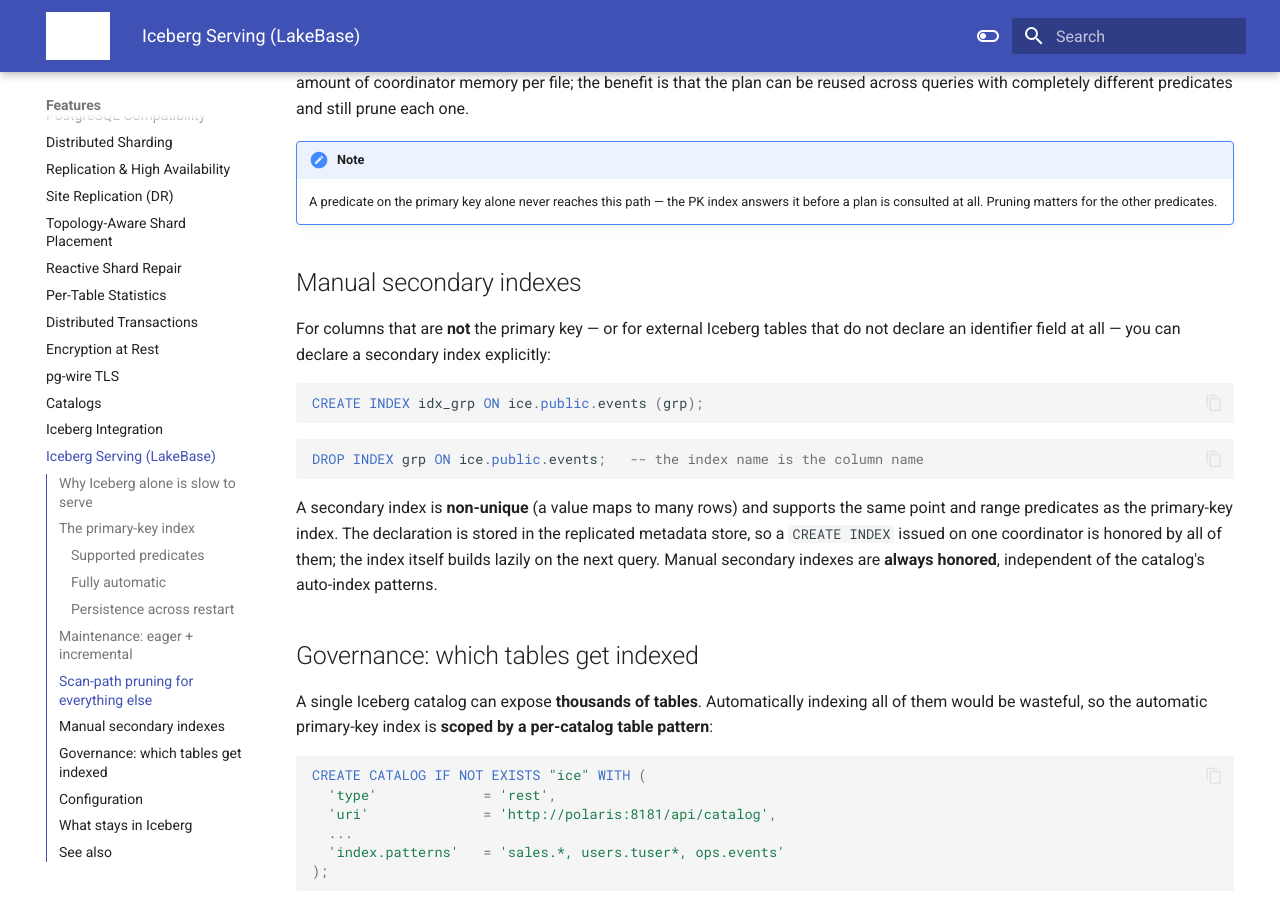
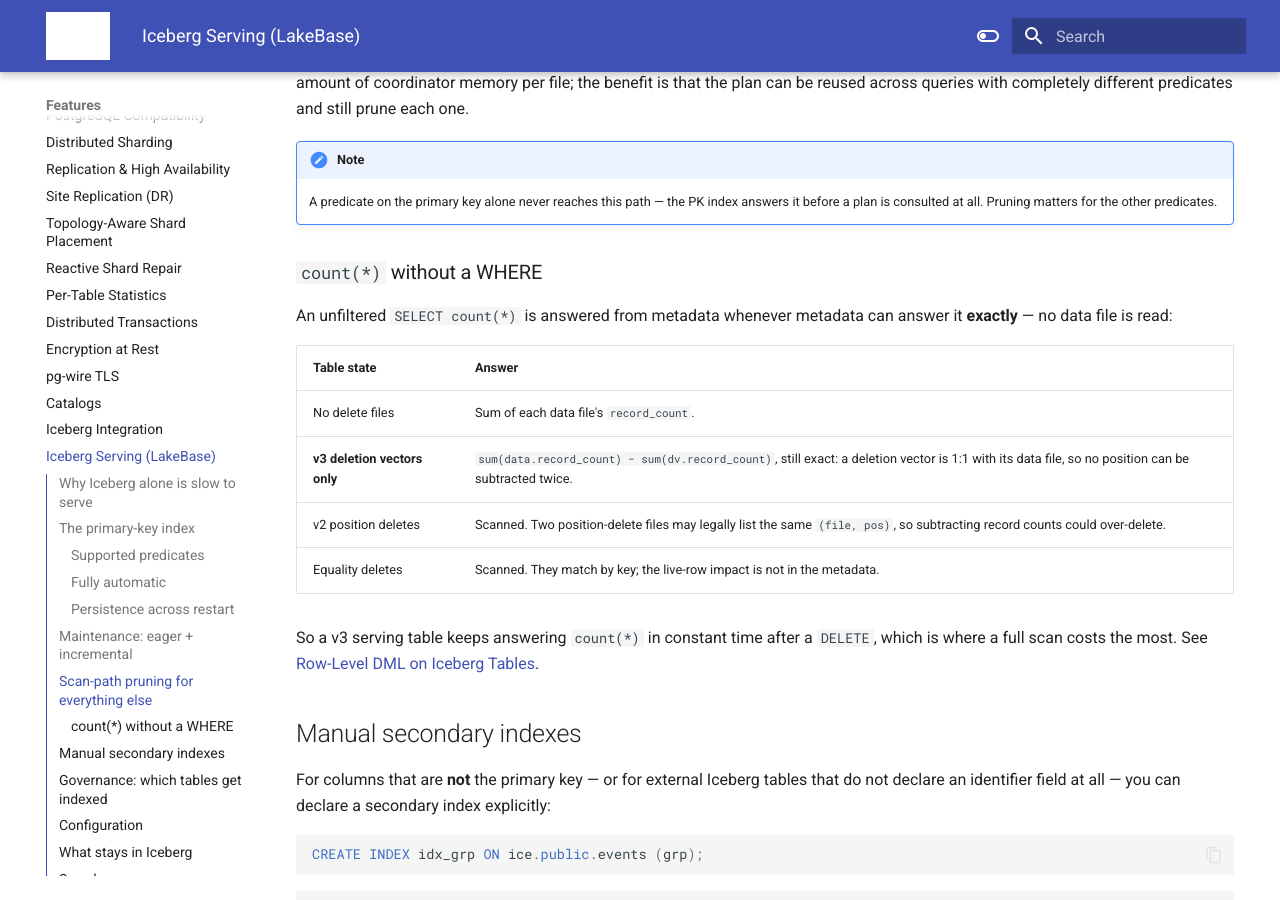
Before and after one commit to cloudcheflabs/neorunbase-docs, an MkDocs documentation site: the page built from docs/features/iceberg-serving.md, in a window 1280 px wide and 900 px high, scrolled down 3107 px. Built offline with MkDocs 1.6.1 and Material for MkDocs 9.7.7, drawn with Linux system fonts in a browser that asks for light colours; the version menu is left out; some of the changed text lies outside the part shown; grey boxes are pictures that could not be loaded.

Commit message:
docs: row-level Iceberg DML, and correct what the old pages claimed about writes
Adds features/iceberg-dml.md covering INSERT/UPDATE/DELETE against a registered
Iceberg table: merge-on-read rather than file rewrite, which delete file each
format version produces, the one-deletion-vector-per-data-file merge and why the
RowDelta has to be validated from the planning snapshot, what matching costs,
WAP behaviour, how count(*) is answered afterwards, and the cross-engine
verification - including the Trino version boundary, since the Trino version
Chango ships cannot read v3 at all.

Corrections to existing pages, which described a read-mostly integration:

- iceberg-integration.md stated that direct INSERT/UPDATE/DELETE were not
  supported and listed that under "What Is Not (Yet) Supported". Both are now
  wrong and are removed.
- The same page said NeorunBase never writes a deletion vector because its sync
  uses equality deletes. True of the sync, not of row-level DML; the two paths
  are now distinguished, and the v3 paragraph became a table naming which
  direction each foreign engine verifies.
- "Branching and tagging" read as if WAP branches were unsupported. Narrowed to
  branch/tag DDL, which is what is actually missing.
- iceberg-wap.md did not mention that row-level DML honours the WAP branch.
- iceberg-serving.md gains the count(*) decision table and notes row-level DML
  among the writes that invalidate the serving index.
- postgresql-compatibility.md documents that a scalar aggregate over an empty
  input returns one row, not zero.

Co-Authored-By: Claude Opus 5 (1M context) <noreply@anthropic.com>

```diff
--- a/docs/features/iceberg-serving.md
+++ b/docs/features/iceberg-serving.md
@@ -94,9 +94,9 @@ Toggle with `neorunbase.iceberg.pk.index.persist` (default `true`).
 The index always reflects the table's current snapshot. Two mechanisms keep that cheap:
 
 **Eager invalidation.** After a write commits a new snapshot — a native→Iceberg sync, a
-`MERGE INTO`, an append, or a CTAS — NeorunBase eagerly evicts the cached snapshot for that
-table across **every catalog** that exposes it, so the *next* read sees fresh data without
-waiting out the metadata cache TTL.
+`MERGE INTO`, a row-level [`DELETE` / `UPDATE` / `INSERT`](iceberg-dml.md), an append, or a
+CTAS — NeorunBase eagerly evicts the cached snapshot for that table across **every catalog**
+that exposes it, so the *next* read sees fresh data without waiting out the metadata cache TTL.
 
 **Incremental update.** When the snapshot advances and every snapshot in between is a plain
 **append** (no deletes/overwrites/replaces), NeorunBase indexes **only the newly added data
@@ -142,6 +142,22 @@ different predicates and still prune each one.
 !!! note
     A predicate on the primary key alone never reaches this path — the PK index answers it
     before a plan is consulted at all. Pruning matters for the other predicates.
+
+### `count(*)` without a WHERE
+
+An unfiltered `SELECT count(*)` is answered from metadata whenever metadata can answer it
+**exactly** — no data file is read:
+
+| Table state | Answer |
+| --- | --- |
+| No delete files | Sum of each data file's `record_count`. |
+| **v3 deletion vectors only** | `sum(data.record_count) − sum(dv.record_count)`, still exact: a deletion vector is 1:1 with its data file, so no position can be subtracted twice. |
+| v2 position deletes | Scanned. Two position-delete files may legally list the same `(file, pos)`, so subtracting record counts could over-delete. |
+| Equality deletes | Scanned. They match by key; the live-row impact is not in the metadata. |
+
+So a v3 serving table keeps answering `count(*)` in constant time after a `DELETE`, which is
+where a full scan costs the most. See
+[Row-Level DML on Iceberg Tables](iceberg-dml.md#count-after-a-delete).
 
 ## Manual secondary indexes
 
--- a/mkdocs.yml
+++ b/mkdocs.yml
@@ -53,6 +53,7 @@ nav:
       - "Catalogs": features/catalogs.md
       - "Iceberg Integration": features/iceberg-integration.md
       - "Iceberg Serving (LakeBase)": features/iceberg-serving.md
+      - "Row-Level DML on Iceberg": features/iceberg-dml.md
       - "Iceberg Write-Audit-Publish (WAP)": features/iceberg-wap.md
       - "Backup & Restore": features/backup-restore.md
       - "Kafka Integration": features/kafka-integration.md
```
Also changed, not shown: docs/features/iceberg-dml.md (added, +87 -0 lines), docs/features/iceberg-integration.md (+13 -5 lines), docs/features/iceberg-wap.md (+8 -3 lines), docs/features/postgresql-compatibility.md (+9 -0 lines).
